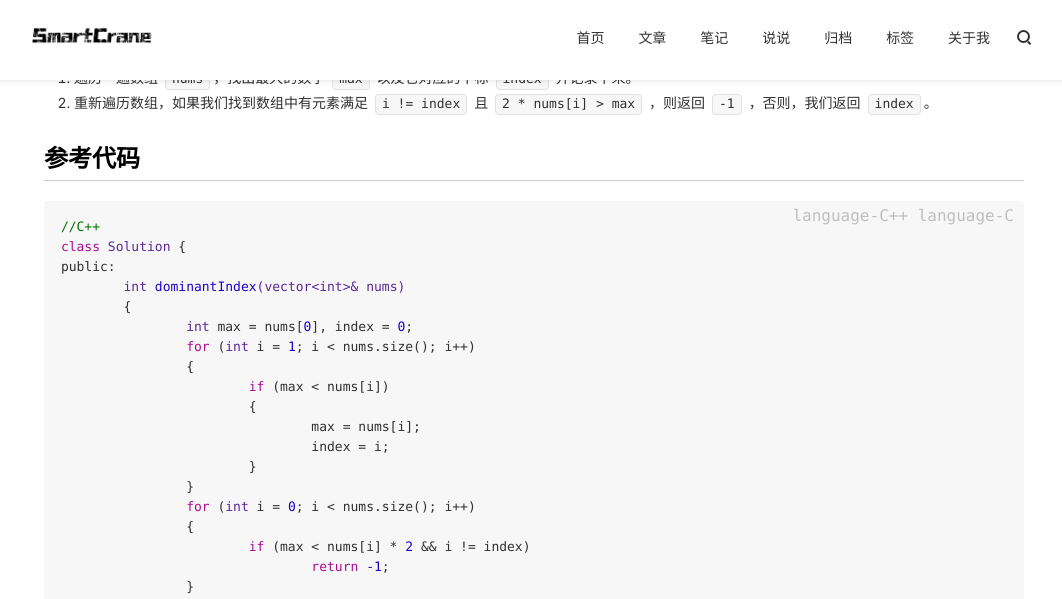
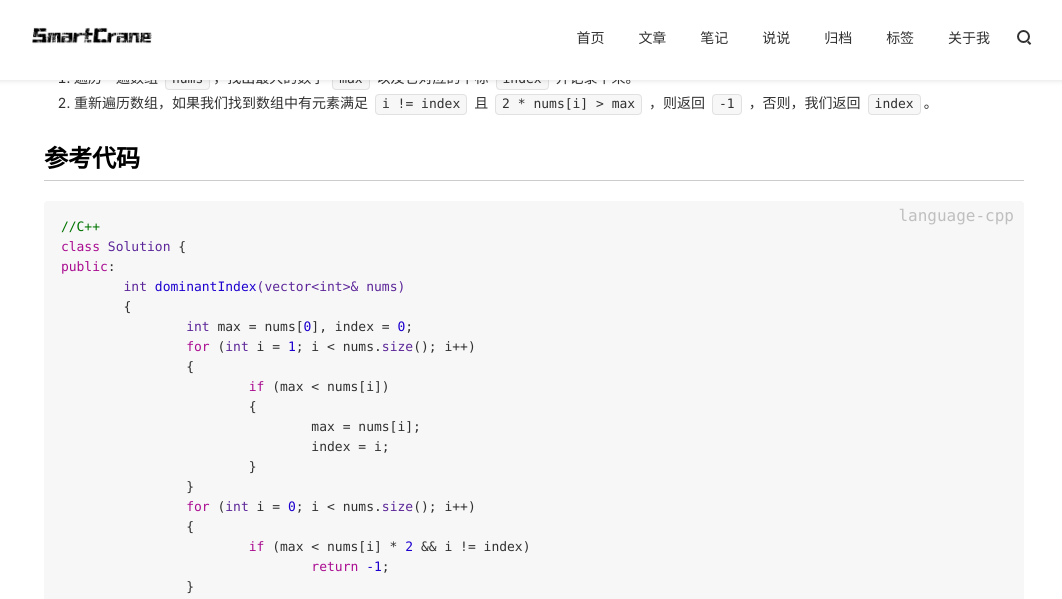
Before and after one commit to smartcrane2/smartcrane2.github.io, a Jekyll site: the page built from _posts/Leetcode/2018-09-19-Leetcode747.md, in a window 1280 px wide and 900 px high, scrolled down 1033 px. Shown: the top 599 px of the window, without its empty margins (106-1168 px from the left). Built offline with Jekyll 4.4.1, drawn with Linux system fonts in a browser that asks for light colours; nearby versions of some CDN libraries; comment, search, counter and statistics services are not loaded.

Commit message:
test again

````diff
--- a/_posts/Leetcode/2018-09-19-Leetcode747.md
+++ b/_posts/Leetcode/2018-09-19-Leetcode747.md
@@ -43,7 +43,7 @@ Explanation: 4 isn't at least as big as twice the value of 3, so we return -1.
 
 ## 参考代码
 
-``` C++
+``` python
 //C++
 class Solution {
 public:
````
